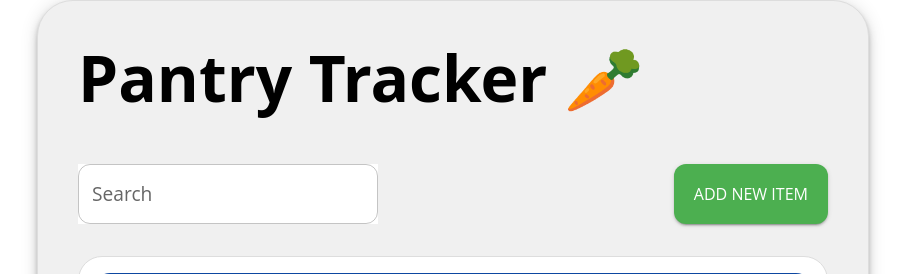
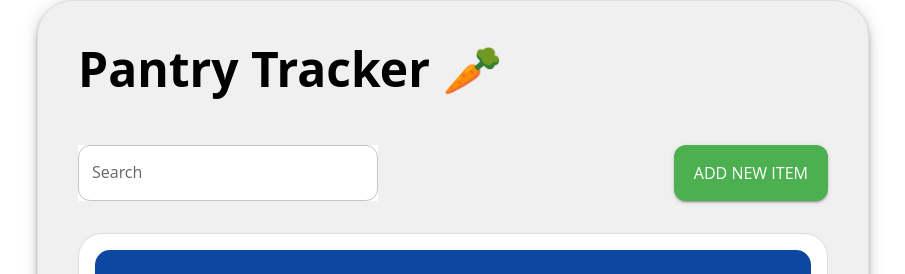
Before and after one commit to ssyquia/pantry-tracker, a Next.js app: page / in a window 1280 px wide. Shown: the top 274 px of the page, without its empty margins (187-1092 px from the left). Built offline with nearby package versions, Linux system fonts and the light colour scheme; no server answers; the database is empty.

Commit message:
tried to fix font sizes again

```diff
--- a/src/app/page.js
+++ b/src/app/page.js
@@ -24,19 +24,16 @@ const theme = createTheme({
   typography: {
     fontFamily: '"Open Sans", system-ui, -apple-system, BlinkMacSystemFont, "Segoe UI", Roboto, "Helvetica Neue", Arial, sans-serif',
     h1: {
-      fontSize: 'clamp(2.25rem, 5vw, 4rem)',  // Responsive font size
+      fontSize: 'clamp(2rem, 4vw, 3rem)',  // Responsive font size
     },
     h2: {
-      fontSize: 'clamp(2rem, 4vw, 3rem)',  // Responsive font size
+      fontSize: 'clamp(1.5rem, 3.5vw, 2.5rem)',  // Responsive font size
     },
     h3: {
-      fontSize: 'clamp(1.5rem, 3.5vw, 2.5rem)',  // Responsive font size
+      fontSize: 'clamp(1.1rem, 2.5vw, 1.5rem)',
     },
     h5: {
-      fontSize: 'clamp(1rem, 2.5vw, 1.5rem)',
-    },
-    body1: {
-      fontSize: 'clamp(1rem, 2vw, 1.2rem)', // Responsive font size
+      fontSize: 'clamp(1rem, 2.2vw, 1.2rem)', // Responsive font size
     }
   },
   shape: {
```
